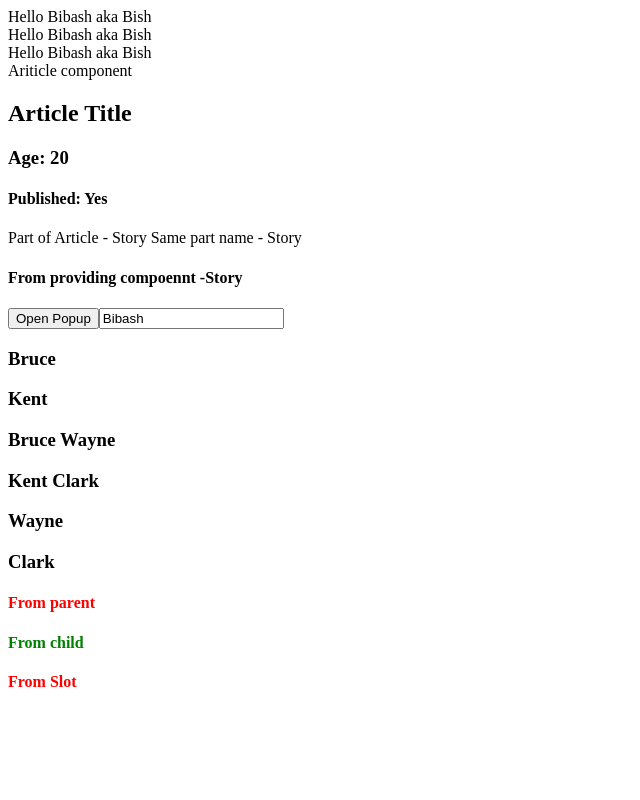
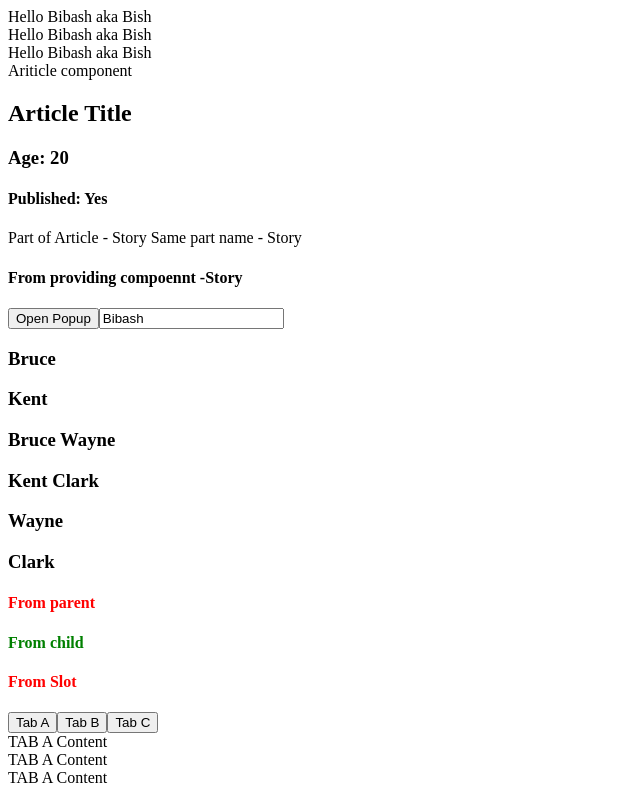
Before and after one commit to bibashrajthala/Vue, a Vue app: page / in a window 1280 px wide. Shown: the whole page, without its empty margins (0-640 px from the left). Built offline with nearby package versions, Linux system fonts and the light colour scheme.

Commit message:
dynamic components and caching them

```diff
--- a/src/App.vue
+++ b/src/App.vue
@@ -46,6 +46,28 @@
   <ChildStyles>
     <h4>From Slot</h4>
   </ChildStyles>
+
+  <!-- DYNAMIC COMPONENTS  -->
+
+  <button @click="activeTab = 'TabA'">Tab A</button>
+  <button @click="activeTab = 'TabB'">Tab B</button>
+  <button @click="activeTab = 'TabC'">Tab C</button>
+
+  <!-- NOT RECOMMENDED : conventional method  -->
+  <TabA v-if="activeTab === 'TabA'" />
+  <TabB v-if="activeTab === 'TabB'" />
+  <TabC v-if="activeTab === 'TabC'" />
+
+  <!-- RECOMMENDED => use dynamic components  -->
+  <!-- provide component name (given while importing) to is attribute using v-bind  -->
+  <!-- in this case make sure component name is same as activeTab value  -->
+  <component :is="activeTab" />
+
+  <!-- caching the dynamic component -->
+  <!-- dont create new instance of active component and dont rerender it  -->
+  <keep-alive>
+    <component :is="activeTab" />
+  </keep-alive>
 </template>
 
 <script>
@@ -56,6 +78,10 @@ import Input from "./components/Input.vue";
 import NameList from "./components/NameList.vue";
 import ChildStyles from "./components/ChildStyles.vue";
 
+import TabA from "./components/tabs/TabA.vue";
+import TabB from "./components/tabs/TabB.vue";
+import TabC from "./components/tabs/TabC.vue";
+
 export default {
   name: "App",
   components: {
@@ -65,12 +91,16 @@ export default {
     Input,
     NameList,
     ChildStyles,
+    TabA,
+    TabB,
+    TabC,
   },
   data() {
     return {
       name: "Bibash",
       heroName: "Bish",
       showPopUp: false,
+      activeTab: "TabA",
     };
   },
   methods: {
--- /dev/null
+++ b/src/components/tabs/TabA.vue
@@ -0,0 +1,11 @@
+<template>
+  <div>TAB A Content</div>
+</template>
+
+<script>
+export default {
+  name: "TabA",
+};
+</script>
+
+<style scoped></style>
--- /dev/null
+++ b/src/components/tabs/TabB.vue
@@ -0,0 +1,11 @@
+<template>
+  <div>TAB B Content</div>
+</template>
+
+<script>
+export default {
+  name: "TabB",
+};
+</script>
+
+<style scoped></style>
--- /dev/null
+++ b/src/components/tabs/TabC.vue
@@ -0,0 +1,15 @@
+<template>
+  <div>
+    TAB C Content
+
+    <input type="text" />
+  </div>
+</template>
+
+<script>
+export default {
+  name: "TabC",
+};
+</script>
+
+<style scoped></style>
```
